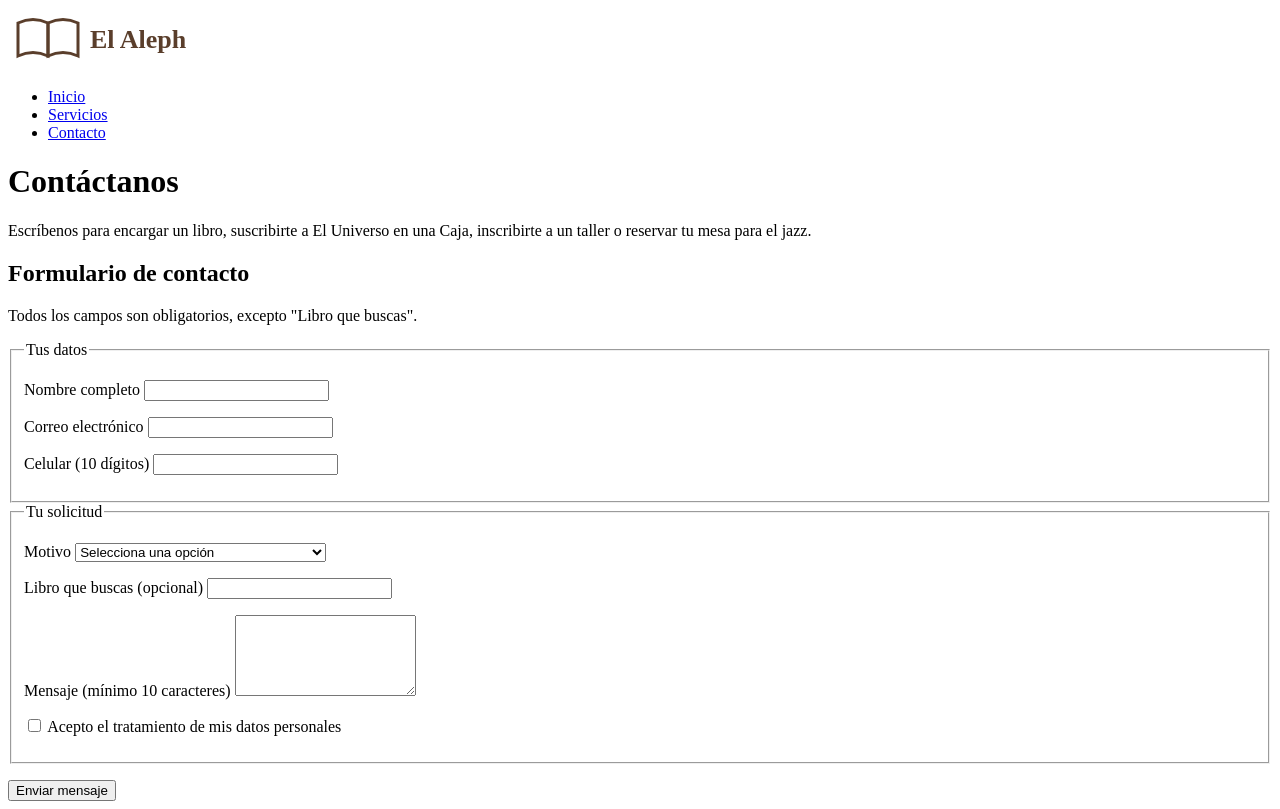
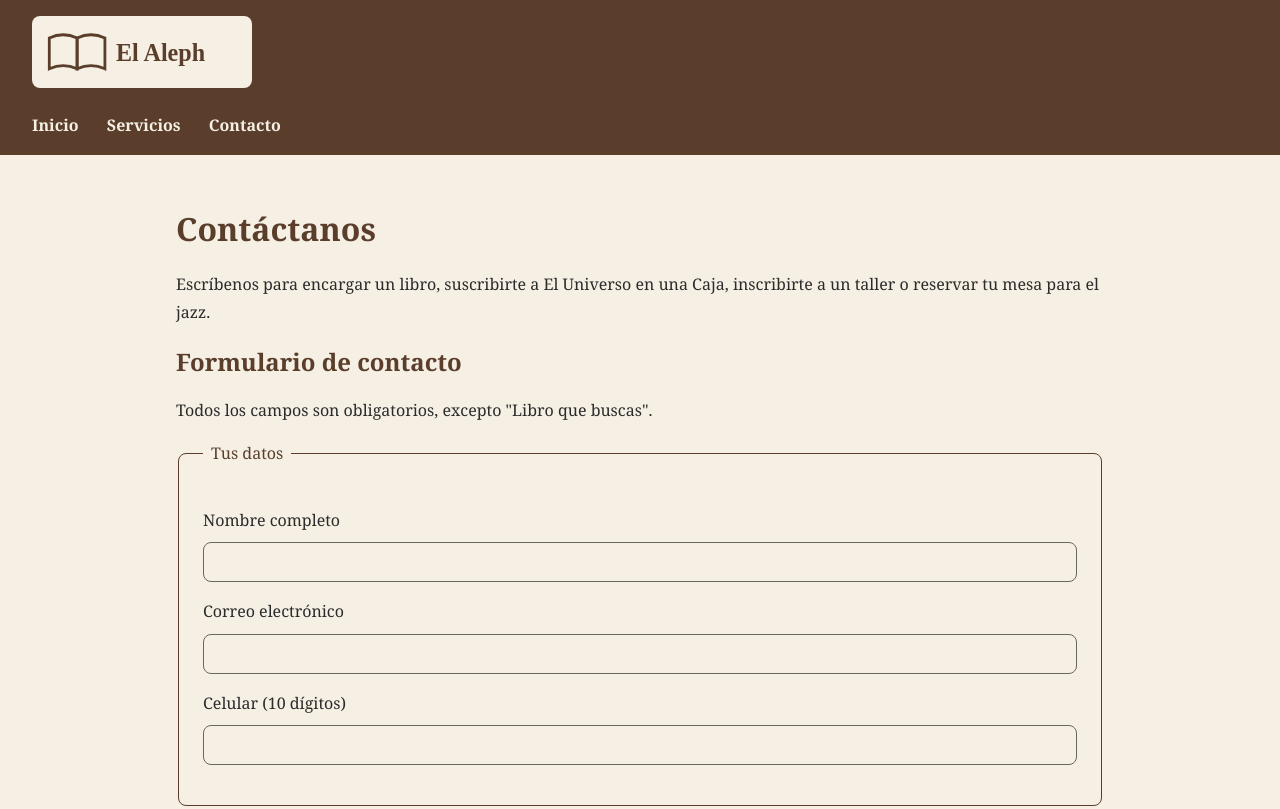
Before and after one commit to yulianadurangoh/el-aleph, a plain HTML site: page contacto.html in a window 1280 px wide. Shown: the top 809 px of the page. Drawn offline with Linux system fonts and the light colour scheme.

Commit message:
feat: hoja de estilos con variables CSS, tipografías y espaciado en rem

```diff
--- a/css/styles.css
+++ b/css/styles.css
@@ -1 +1,240 @@
-/* Estilos de El Aleph: se agregan en el Día 3 */
+/* =========================================
+   EL ALEPH · Librería y café
+   Hoja de estilos
+   ========================================= */
+
+/* 1. Variables: colores, fuentes y espaciado */
+:root {
+  /* Colores neutros y clásicos */
+  --crema: #F5EFE4;        /* fondo: papel antiguo */
+  --madera: #5A3E2B;       /* títulos, encabezado, botones */
+  --carbon: #2B2B2B;       /* texto principal */
+  --beige: #E8DCC8;        /* tarjetas y secciones */
+  --gris-piedra: #6B6560;  /* texto secundario */
+
+  /* Tipografías con fuentes de respaldo */
+  --fuente-titulos: "Playfair Display", Georgia, serif;
+  --fuente-texto: "Lora", Georgia, serif;
+
+  /* Escala de espaciado en rem */
+  --espacio-xs: 0.5rem;
+  --espacio-s: 1rem;
+  --espacio-m: 1.5rem;
+  --espacio-l: 2rem;
+  --espacio-xl: 3rem;
+}
+
+/* 2. Base */
+*,
+*::before,
+*::after {
+  box-sizing: border-box;
+}
+
+body {
+  margin: 0;
+  font-family: var(--fuente-texto);
+  color: var(--carbon);
+  background-color: var(--crema);
+  line-height: 1.7;
+}
+
+h1,
+h2,
+h3 {
+  font-family: var(--fuente-titulos);
+  color: var(--madera);
+  line-height: 1.3;
+}
+
+img {
+  max-width: 100%;
+  height: auto;
+}
+
+/* 3. Enlaces */
+a {
+  color: var(--madera);
+}
+
+a:hover,
+a:focus {
+  color: var(--carbon);
+}
+
+a:focus,
+button:focus {
+  outline: 3px solid var(--carbon);
+  outline-offset: 3px;
+}
+
+/* 4. Encabezado y navegación */
+header {
+  background-color: var(--madera);
+  padding: var(--espacio-s) var(--espacio-l);
+}
+
+header img {
+  background-color: var(--crema);
+  border-radius: var(--espacio-xs);
+  padding: var(--espacio-xs);
+}
+
+nav ul {
+  list-style: none;
+  margin: var(--espacio-s) 0 0;
+  padding: 0;
+}
+
+nav li {
+  display: inline-block;
+  margin-right: var(--espacio-m);
+}
+
+nav a {
+  color: var(--crema);
+  text-decoration: none;
+  font-weight: 600;
+}
+
+nav a:hover,
+nav a:focus {
+  color: var(--crema);
+  text-decoration: underline;
+}
+
+header a:focus {
+  outline-color: var(--crema);
+}
+
+/* 5. Contenido principal */
+main {
+  max-width: 60rem;
+  margin: 0 auto;
+  padding: var(--espacio-l) var(--espacio-s);
+}
+
+section {
+  margin-bottom: var(--espacio-xl);
+}
+
+/* 6. Tarjetas (artículos) */
+article {
+  background-color: var(--beige);
+  padding: var(--espacio-m);
+  margin-bottom: var(--espacio-m);
+  border-left: 4px solid var(--madera);
+  border-radius: var(--espacio-xs);
+}
+
+article h3 {
+  margin-top: 0;
+}
+
+/* 7. Contenido complementario */
+aside {
+  background-color: var(--beige);
+  padding: var(--espacio-m);
+  border-radius: var(--espacio-xs);
+  margin-bottom: var(--espacio-l);
+}
+
+/* 8. Tablas */
+table {
+  width: 100%;
+  border-collapse: collapse;
+  margin-bottom: var(--espacio-m);
+  background-color: var(--crema);
+}
+
+caption {
+  font-weight: 600;
+  padding: var(--espacio-xs);
+}
+
+th,
+td {
+  padding: var(--espacio-xs) var(--espacio-s);
+  border: 1px solid var(--madera);
+  text-align: left;
+}
+
+thead th {
+  background-color: var(--madera);
+  color: var(--crema);
+}
+
+/* 9. Formulario */
+fieldset {
+  border: 1px solid var(--madera);
+  border-radius: var(--espacio-xs);
+  padding: var(--espacio-m);
+  margin-bottom: var(--espacio-m);
+}
+
+legend {
+  font-family: var(--fuente-titulos);
+  color: var(--madera);
+  padding: 0 var(--espacio-xs);
+}
+
+label {
+  display: block;
+  margin-bottom: var(--espacio-xs);
+}
+
+input,
+select,
+textarea {
+  width: 100%;
+  padding: var(--espacio-xs);
+  font-family: var(--fuente-texto);
+  font-size: 1rem;
+  border: 1px solid var(--gris-piedra);
+  border-radius: var(--espacio-xs);
+  background-color: var(--crema);
+}
+
+#datos {
+  width: auto;
+}
+
+#datos + label {
+  display: inline;
+}
+
+input:focus,
+select:focus,
+textarea:focus {
+  outline: 3px solid var(--madera);
+  outline-offset: 2px;
+}
+
+button {
+  background-color: var(--madera);
+  color: var(--crema);
+  font-family: var(--fuente-texto);
+  font-size: 1rem;
+  font-weight: 600;
+  padding: var(--espacio-s) var(--espacio-l);
+  border: none;
+  border-radius: var(--espacio-xs);
+  cursor: pointer;
+}
+
+button:hover,
+button:focus {
+  background-color: var(--carbon);
+}
+
+/* 10. Pie de página */
+footer {
+  background-color: var(--madera);
+  color: var(--crema);
+  text-align: center;
+  padding: var(--espacio-m) var(--espacio-s);
+}
+
+footer a {
+  color: var(--crema);
+}
```
Also changed, not shown: index.html (+4 -0 lines).
